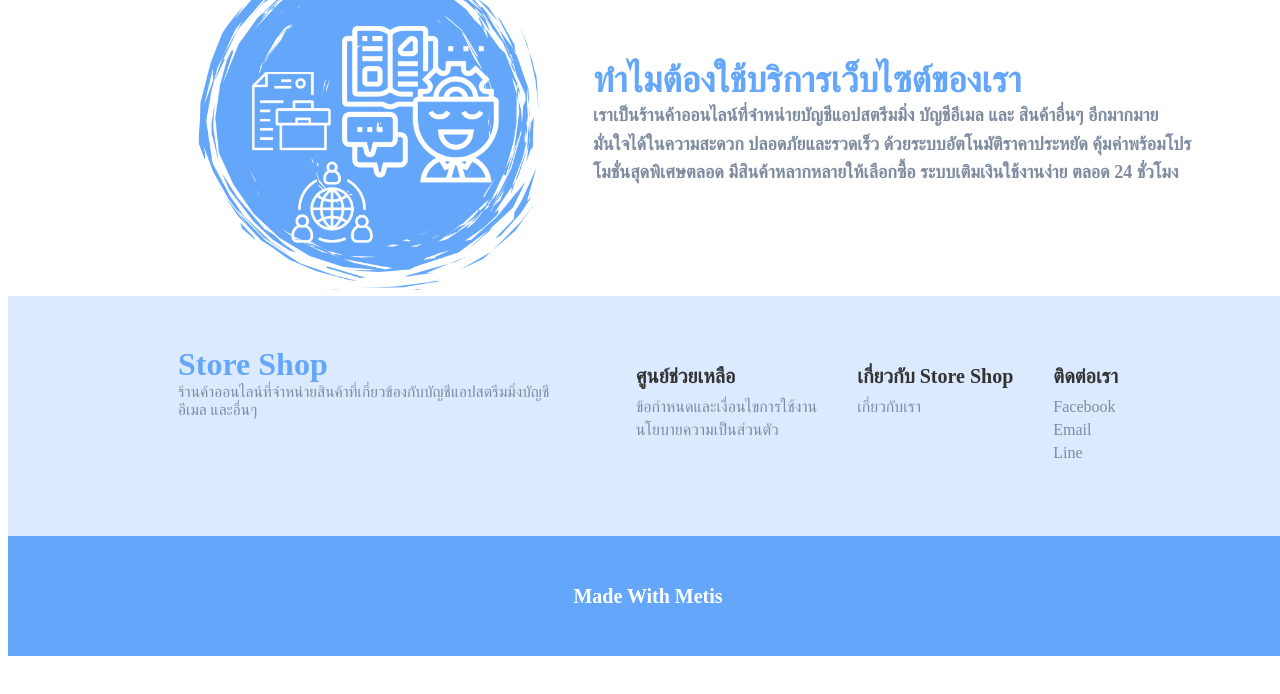
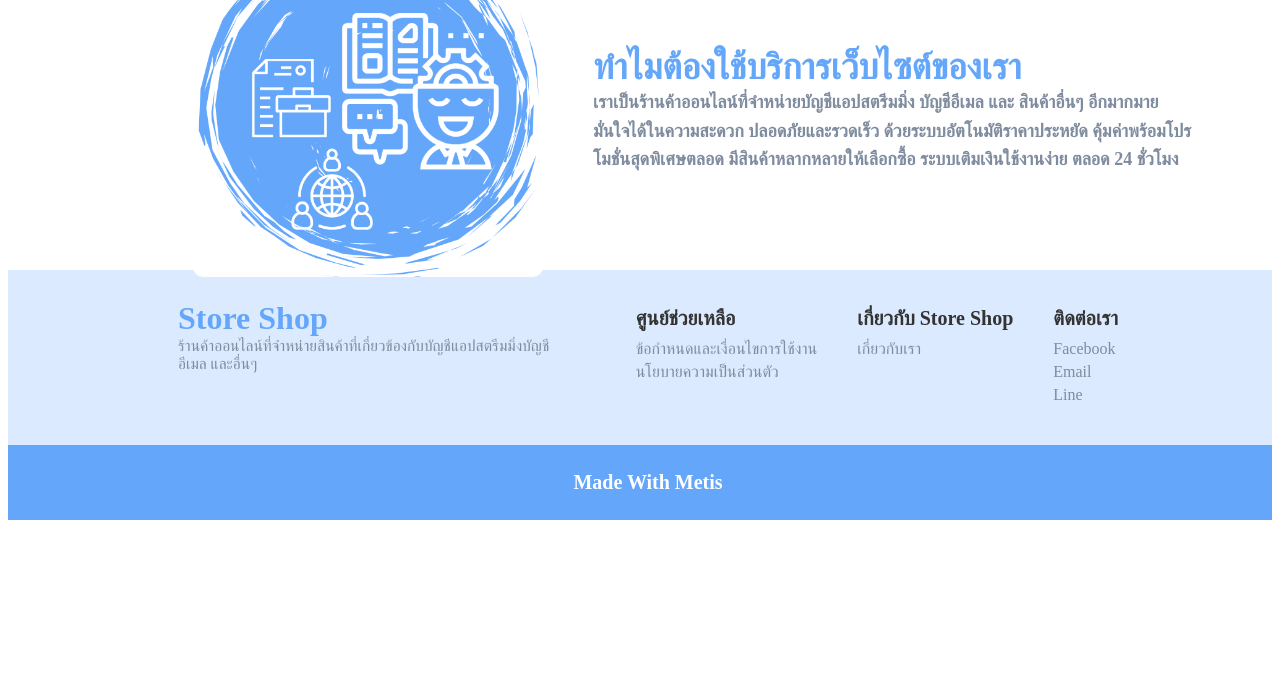
Before and after one commit to Metis1246/project-shop, a Nuxt app: page / in a window 1280 px wide. Shown: the part 1271-1965 px from the top of the page. After the commit the page ends 1799 px from the top, so only its background shows below. Built offline with nearby package versions, Linux system fonts and the light colour scheme.

Commit message:
Update index.vue

```diff
--- a/pages/index.vue
+++ b/pages/index.vue
@@ -165,7 +165,7 @@ body {
 
 .container {
   min-height: 100vh;
-  width: 100vw;
+  width: 100%;
   margin: 0 auto;
   overflow-x: hidden;
 }
@@ -258,7 +258,7 @@ body {
 .bottom-section {
   background-color: #ffffffff;
   width: 100vw;
-  height: 475px;
+  height: 900px;
 }
 
 .section-title {
@@ -291,7 +291,7 @@ body {
 .bottom-section {
   background-color: #ffffff;
   width: 100vw;
-  height: auto;
+  height: 25vw;
   display: flex;
   justify-content: center;
   align-items: center;
@@ -362,8 +362,9 @@ body {
   display: flex;
   flex-direction: column;
   width: 100vw;
-  height: 100vh;
   overflow: hidden;
+  height: 250px;
+  padding-bottom: 0;
 }
 
 .inner-section {
@@ -371,7 +372,7 @@ body {
 }
 
 .inner1 {
-  height: 30%;
+  height: 70%;
   background-color: #dbeafe;
   display: flex;
   justify-content: space-between;
@@ -382,7 +383,7 @@ body {
 .left-content {
   max-width: 40%;
   align-self: flex-start;
-  margin-top: 50px;
+  margin-top: 30px;
 }
 
 .left-content h2 {
@@ -423,7 +424,7 @@ body {
   color: #64a7fa;
 }
 .inner2 {
-  height: 15%;
+  height: 30%;
   background-color: #64a7fa;
   display: flex;
   justify-content: center;
```
